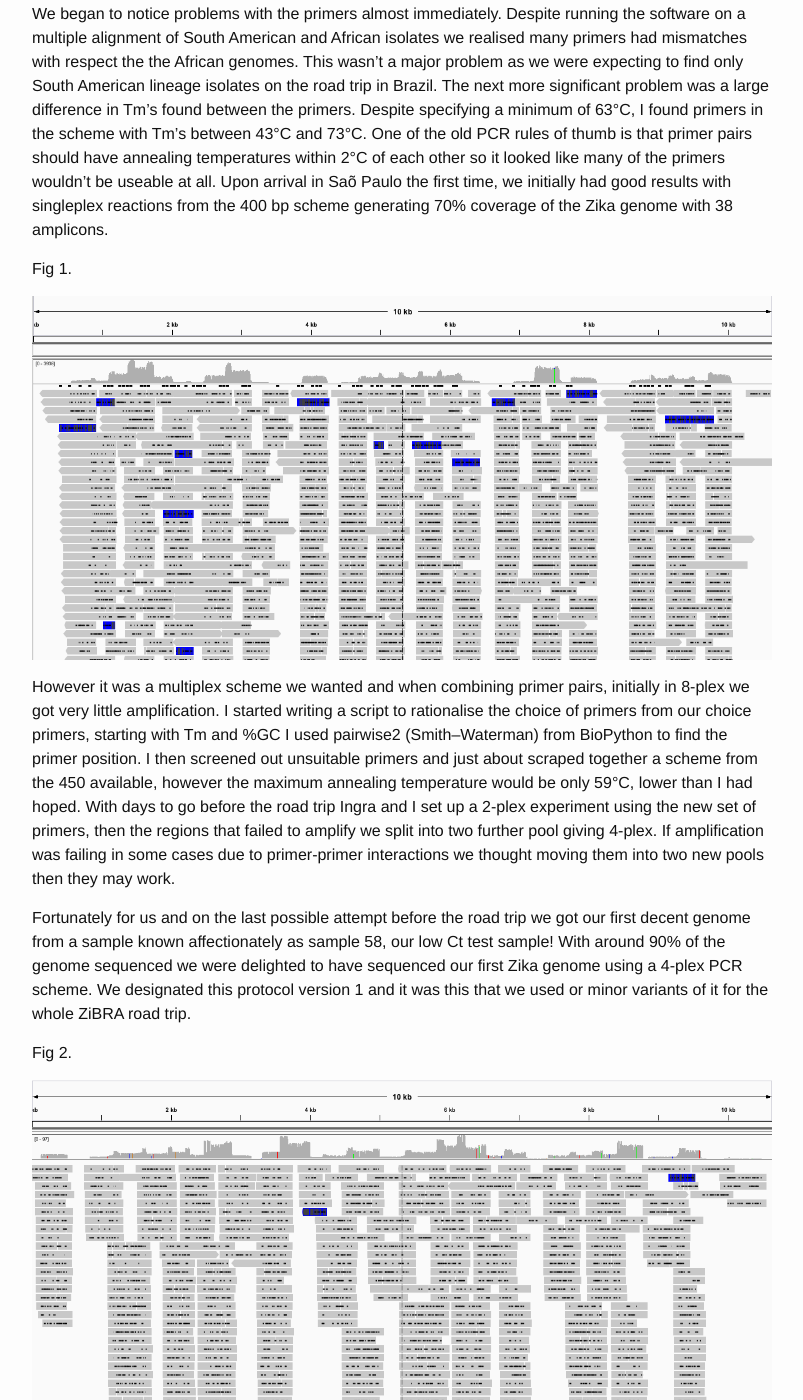
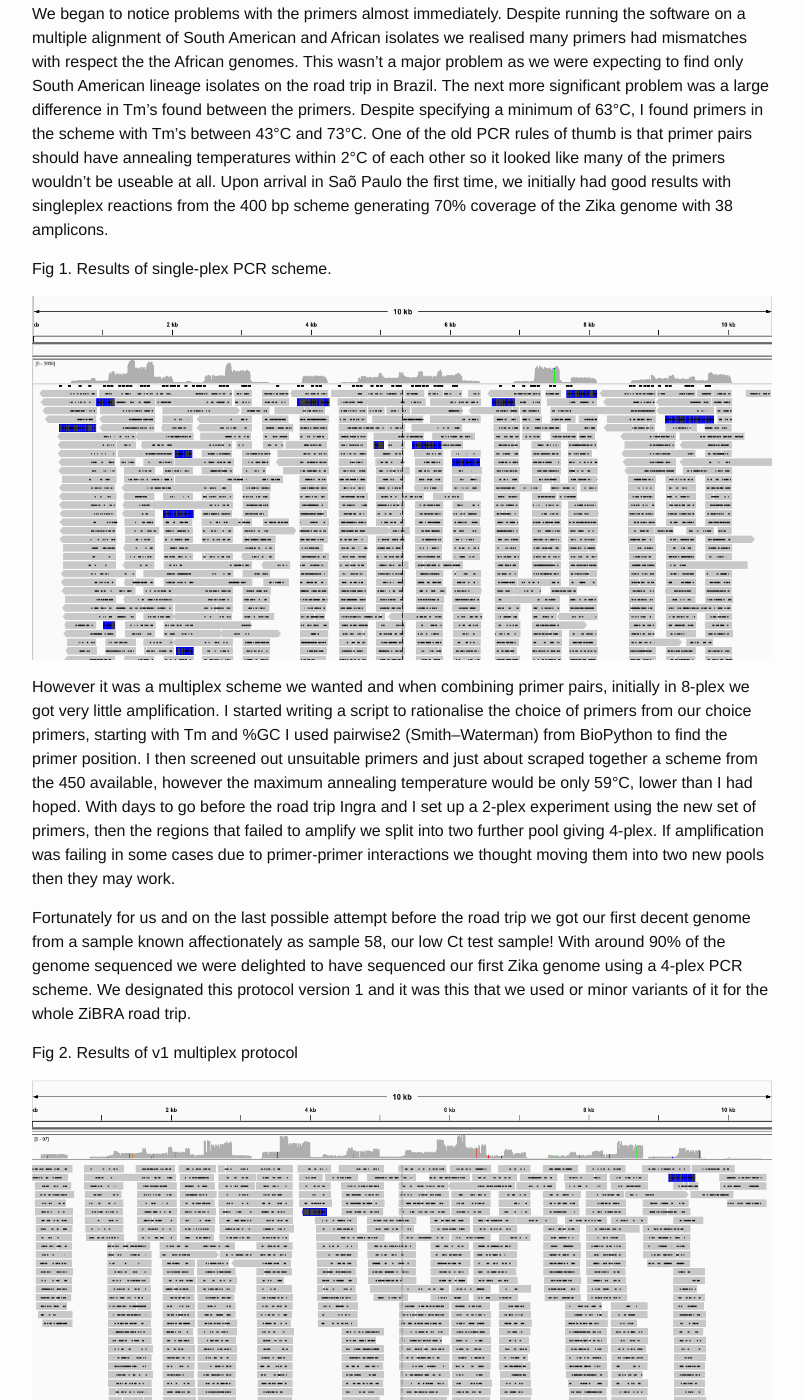
Before and after one commit to zibraproject/zibraproject.github.io, a Jekyll site: the page built from _posts/2016-08-24-a-new-method-for-whole-zika-virus-sequencing.md, in a window 1280 px wide and 1400 px high, scrolled down 1354 px. Shown: the whole window, without its empty margins (238-1041 px from the left). Built offline with Jekyll 4.4.1, drawn with Linux system fonts in a browser that asks for light colours; comment, search, counter and statistics services are not loaded; some of the changed text lies outside the part shown.

Commit message:
improve legend

```diff
--- a/_posts/2016-08-24-a-new-method-for-whole-zika-virus-sequencing.md
+++ b/_posts/2016-08-24-a-new-method-for-whole-zika-virus-sequencing.md
@@ -13,7 +13,7 @@ Our initial attempt used software called PriMux (<http://journals.plos.org/ploso
 
 We began to notice problems with the primers almost immediately. Despite running the software on a multiple alignment of South American and African isolates we realised many primers had mismatches with respect the the African genomes. This wasn’t a major problem as we were expecting to find only South American lineage isolates on the road trip in Brazil. The next more significant problem was a large difference in Tm’s found between the primers. Despite specifying a minimum of 63°C, I found primers in the scheme with Tm’s between 43°C and 73°C. One of the old PCR rules of thumb is that primer pairs should have annealing temperatures within 2°C of each other so it looked like many of the primers wouldn’t be useable at all. Upon arrival in Saõ Paulo the first time, we initially had good results with singleplex reactions from the 400 bp scheme generating 70% coverage of the Zika genome with 38 amplicons.
 
-Fig 1.
+Fig 1. Results of single-plex PCR scheme.
 
 <img src="/images/blog/2016-08-24-figure1.png" alt="Figure 1" />
 
@@ -21,7 +21,7 @@ However it was a multiplex scheme we wanted and when combining primer pairs, ini
 
 Fortunately for us and on the last possible attempt before the road trip we got our first decent genome from a sample known affectionately as sample 58, our low Ct test sample! With around 90% of the genome sequenced we were delighted to have sequenced our first Zika genome using a 4-plex PCR scheme. We designated this protocol version 1 and it was this that we used or minor variants of it for the whole ZiBRA road trip.
 
-Fig 2.
+Fig 2. Results of v1 multiplex protocol
 
 <img src="/images/blog/2016-08-24-figure2.png" alt="Figure 2" />
 
@@ -31,6 +31,6 @@ After returning from the trip I became convinced we needed to design a fresh sch
 
 First indications of our v2 primers and protocol are very promising (<a href="/data/amplicon_sequencing_protocol_v2.pdf">available here</a>), with complete genome coverage generated on our test material. Other groups using the protocol have reported success sequencing Zika from clinical samples up to Ct 36! We are currently in the process of rolling the new protocol out in Brazil and are doing our best to overcome the many logistical issues we have experienced. Watch this space!
 
-Fig 3.
+Fig 3. Results of v2 multiplex protocol, coverage is better and more even.
 
 <img src="/images/blog/2016-08-24-figure3.png" alt="Figure 3" />
```
